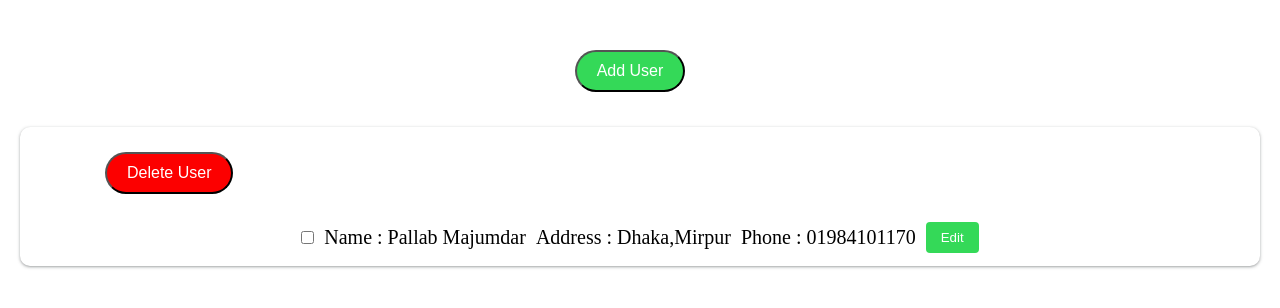
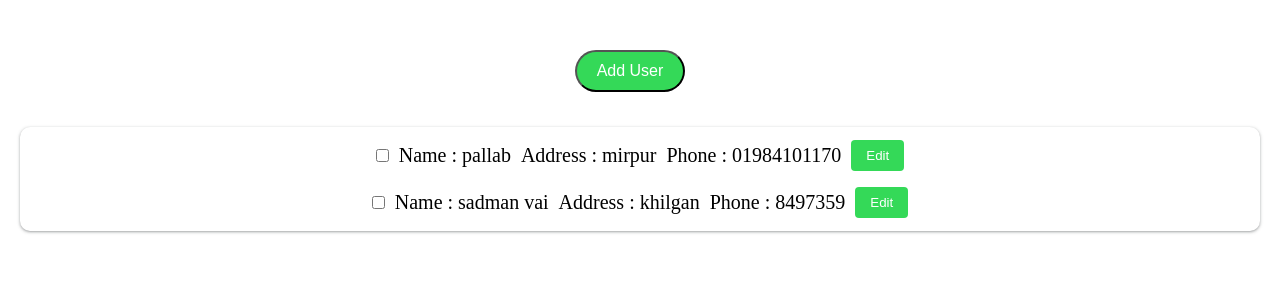
Before and after one commit to Pallab6Sense/CRUD-With-Nextjs-Ts, a Next.js app: page / in a window 1280 px wide. Shown: the top 308 px of the page. Built offline with nearby package versions, Linux system fonts and the light colour scheme; data requests are answered from the project's data file.

Commit message:
Need to fix the type 4:41 PM

```diff
--- a/Components/AddUserModal.tsx
+++ b/Components/AddUserModal.tsx
@@ -1,9 +1,10 @@
 import axios from 'axios';
 import { useEffect, useState } from 'react';
 import ReactDOM from 'react-dom';
+
 interface propsType {
   open: boolean;
-  setmodal: any;
+  setmodal: (open: boolean) => void;
 }
 export default function AddUserModal(props: propsType) {
   const { open, setmodal } = props;
@@ -11,7 +12,7 @@ export default function AddUserModal(props: propsType) {
   const [address, setAddress] = useState('');
   const [phone, setPhone] = useState('');
 
-  const handleSubmit = (e: any) => {
+  const handleSubmit = (e:any) => {
     axios
       .post('http://localhost:8000/user', {
         Name: name,
--- a/Components/UpdateModal.tsx
+++ b/Components/UpdateModal.tsx
@@ -1,9 +1,10 @@
 import axios from 'axios';
-import { useState } from 'react';
+import { useEffect, useState } from 'react';
+import ReactDOM from 'react-dom';
 
 interface propsType {
   open: boolean;
-  setmodal: any;
+  setmodal: (open: boolean) => void;
   id: number;
   userName: string;
   userAddress: string;
@@ -12,7 +13,6 @@ interface propsType {
 
 export default function UpdateModal(props: propsType) {
   const { open, setmodal, id, userName, userAddress, userPhone } = props;
-
 
   const [name, setName] = useState(userName);
   const [address, setAddress] = useState(userAddress);
@@ -30,10 +30,15 @@ export default function UpdateModal(props: propsType) {
       });
   };
 
-  if (!open) return null;
+  // if (!open) return null;
+  const [isBrowser, setIsBrowser] = useState(false);
+  useEffect(() => {
+    setIsBrowser(true);
+  }, []);
 
-  return (
+  const modalContent = open ? (
     <div className="container">
+      <div className="overlay">
         <div className="update-user-modal">
           <div className="form">
             <form action="" onSubmit={handleSubmit}>
@@ -89,5 +94,15 @@ export default function UpdateModal(props: propsType) {
           </div>
         </div>
       </div>
+    </div>
+  ) : null;
+
+  if (isBrowser) {
+    return ReactDOM.createPortal(
+      modalContent,
+      document.getElementById('modal-root-update')!
     );
+  } else {
+    return null;
   }
+}
--- /dev/null
+++ b/Components/User.tsx
@@ -0,0 +1,61 @@
+import { useCallback, useState } from 'react';
+import UpdateModal from './UpdateModal';
+import { itemsInterface } from './UserListInterface';
+
+interface propsType {
+  id: number;
+  Name: string;
+  Address: string;
+  Phone: string;
+  items: itemsInterface;
+  isChecked: number[];
+  setIsChecked: (isChecked: number[]) => void;
+}
+export default function User(props: propsType) {
+  const { id, Name, Address, Phone, items, isChecked, setIsChecked } = props;
+
+  const [isUpdateModal, setIsUpdateModal] = useState(false);
+
+
+  const handleCheckBox = useCallback(
+    (e: any): void => {
+      const { value, checked } = e.target;
+      checked
+        ? setIsChecked([...isChecked, value])
+        : setIsChecked(isChecked.filter((e) => e !== value));
+    },
+    [isChecked, setIsChecked]
+  );
+
+  return (
+    <>
+      <div className="list-item">
+        <input
+          type="checkbox"
+          value={id}
+          checked={items.isChecked}
+          onChange={(e) => handleCheckBox(e)}
+        />
+        <p>Name : {Name}</p>
+        <p>Address : {Address}</p>
+        <p>Phone : {Phone}</p>
+        <button
+          className="editBtn"
+          onClick={() => {
+            setIsUpdateModal(true);
+          }}
+        >
+          Edit
+        </button>
+        <UpdateModal
+          open={isUpdateModal}
+          setmodal={setIsUpdateModal}
+          id={id}
+          userName={Name}
+          userAddress={Address}
+          userPhone={Phone}
+        ></UpdateModal>
+      </div>
+    </>
+  );
+}
--- a/Components/UserDelete.tsx
+++ b/Components/UserDelete.tsx
@@ -1,5 +1,5 @@
 import axios from 'axios';
-import { useCallback } from 'react';
+import { useCallback, useState } from 'react';
 
 interface propsTypes {
   isChecked: number[];
@@ -9,7 +9,7 @@ export default function UserDelete(props: propsTypes) {
 
   const handleDelete = useCallback(() => {
     if (window.confirm('Are you sure you want to delete?')) {
-      isChecked.forEach((id) => {
+      isChecked.map((id) => {
         axios.delete(`http://localhost:8000/user/${id}`);
       });
       alert('Removed Successfully');
@@ -19,9 +19,11 @@ export default function UserDelete(props: propsTypes) {
   return (
     <>
       <div className="dlt-container">
-        <button className="dltBtn" onClick={handleDelete}>
-          Delete User
-        </button>
+        {isChecked[0] && (
+          <button className="dltBtn" onClick={handleDelete}>
+            Delete User
+          </button>
+        )}
       </div>
     </>
   );
--- a/Components/UserList.tsx
+++ b/Components/UserList.tsx
@@ -2,11 +2,13 @@ import { useCallback, useEffect, useState } from 'react';
 import axios from 'axios';
 import UpdateModal from './UpdateModal';
 import UserDelete from './UserDelete';
+import User from './User';
+import {itemsInterface } from './UserListInterface';
 
 export default function EmployeeList() {
-  const [user, setUser] = useState<any[]>([]);
-  const [modal, setModal] = useState(false);
+  const [user, setUser] = useState<[]>([]);
   const [isChecked, setIsChecked] = useState<number[]>([]);
+  // console.log('checkbox', isChecked);
 
   useEffect(() => {
     axios
@@ -19,61 +21,26 @@ export default function EmployeeList() {
       });
   }, []);
 
-  const handleCheckBox = useCallback(
-    (e: any): void => {
-      const { value, checked } = e.target;
-      checked
-        ? setIsChecked([...isChecked, value])
-        : setIsChecked(isChecked.filter((e) => e !== value));
-    },
-    [isChecked]
-  );
-
   return (
     <>
       <div className="container">
         <div className="user-list">
-          <UserDelete isChecked={isChecked}></UserDelete>
+          <UserDelete isChecked={isChecked} />
           {user &&
             user.map(
-              (items: {
-                id: number;
-                Name: string;
-                Address: string;
-                Phone: string;
-                isChecked: any;
-              }) => {
+              (items: itemsInterface) => {
                 const { id, Name, Address, Phone } = items;
                 return (
-                  <>
-                    <div className="list-item" key={id}>
-                      <input
-                        type="checkbox"
-                        value={id}
-                        checked={items.isChecked}
-                        onChange={(e) => handleCheckBox(e)}
-                      />
-                      <p>Name : {Name}</p>
-                      <p>Address : {Address}</p>
-                      <p>Phone : {Phone}</p>
-                      <button
-                        className="editBtn"
-                        onClick={() => {
-                          setModal(!modal);
-                        }}
-                      >
-                        Edit
-                      </button>
-                    </div>
-                    <UpdateModal
-                      open={modal}
-                      setmodal={setModal}
-                      id={id}
-                      userName={Name}
-                      userAddress={Address}
-                      userPhone={Phone}
-                    />
-                  </>
+                  <User
+                    key={id}
+                    id={id}
+                    Name={Name}
+                    Address={Address}
+                    Phone={Phone}
+                    items={items}
+                    isChecked={isChecked}
+                    setIsChecked={setIsChecked}
+                  />
                 );
               }
             )}
--- /dev/null
+++ b/Components/UserListInterface.tsx
@@ -0,0 +1,7 @@
+export interface itemsInterface {
+  id: number;
+  Name: string;
+  Address: string;
+  Phone: string;
+  isChecked:any;
+}
--- a/db.json
+++ b/db.json
@@ -1,10 +1,16 @@
 {
   "user": [
     {
-      "Name": "Pallab Majumdar",
-      "Address": "Dhaka,Mirpur",
+      "Name": "pallab",
+      "Address": "mirpur",
       "Phone": "01984101170",
       "id": 1
+    },
+    {
+      "Name": "sadman vai",
+      "Address": "khilgan",
+      "Phone": "8497359",
+      "id": 2
     }
   ]
 }
--- a/pages/_document.tsx
+++ b/pages/_document.tsx
@@ -8,6 +8,7 @@ export default function Document() {
         <Main />
         <NextScript />
         <div id="modal-root"></div>
+        <div id="modal-root-update"></div>
       </body>
     </Html>
   )
--- a/styles/globals.scss
+++ b/styles/globals.scss
@@ -194,3 +194,20 @@ input[type='text'] {
   justify-content: flex-start;
   margin-left: 60px;
 }
+
+.update-user-modal{
+  z-index: 1000;
+  background: white;
+  position: fixed;
+  top: 50%;
+  left: 50%;
+  transform: translate(-50%, -50%);
+  width: fit-content;
+  display: flex;
+  justify-content: center;
+  padding: 30px;
+  border-radius: 10px;
+  height: fit-content;
+  box-shadow: rgba(60, 64, 67, 0.3) 0px 1px 2px 0px,
+    rgba(60, 64, 67, 0.15) 0px 1px 3px 1px;
+}
```
Lines whose indentation alone changed are shown as unchanged.
